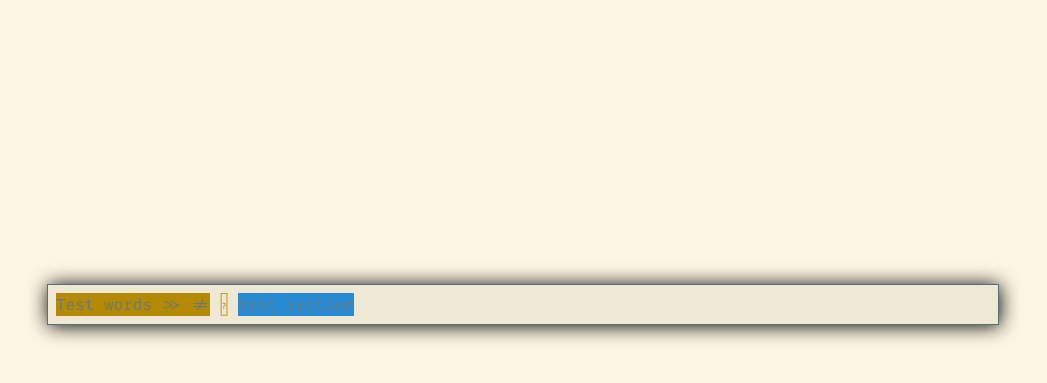
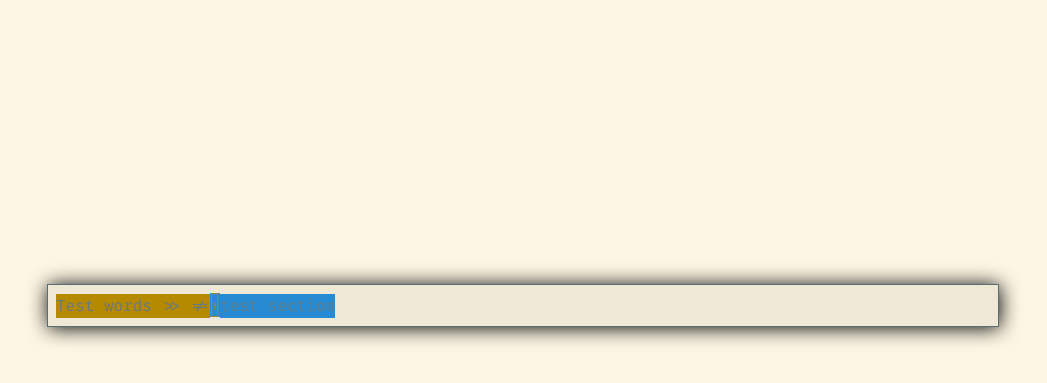
Before and after one commit to elken/homepage, a PHP site: page / in a window 1280 px wide. Shown: the top 383 px of the page, without its empty margins (117-1164 px from the left). Run offline with PHP 8.4, Linux system fonts and the light colour scheme.

Commit message:
Fixed gaps, first section almost done

```diff
--- a/css/styles.css
+++ b/css/styles.css
@@ -9,6 +9,10 @@ html,body {
     padding: 0;
     background-color: #fdf6e3;
     color: #657b83;
+}
+
+span {
+    display: inline-block;
 }
 
 * {
@@ -43,15 +47,27 @@ html,body {
 }
 
 #powerline-hostname {
+    height: 24px;
     display: inline-block;
     background-color: #b58900;
 }
 
 #powerline-hostname-end {
+    height: 24px;
+    font-size: 17px;
     color: #b58900;
+    background-color: #268bd2;
 }
 
 #powerline-section {
+    height: 24px;
     display: inline-block;
     background-color: #268bd2;
 }
+
+#powerline-section-end {
+    height: 24px;
+    display: inline-block;
+    color: #268bd2;
+    background-color: #eee8d5;
+}
```
Also changed, not shown: index.html (+1 -9 lines).
